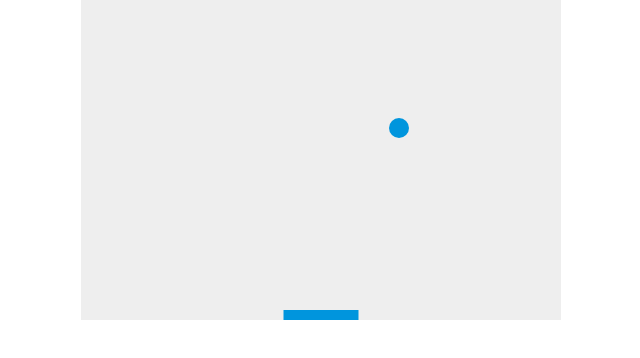
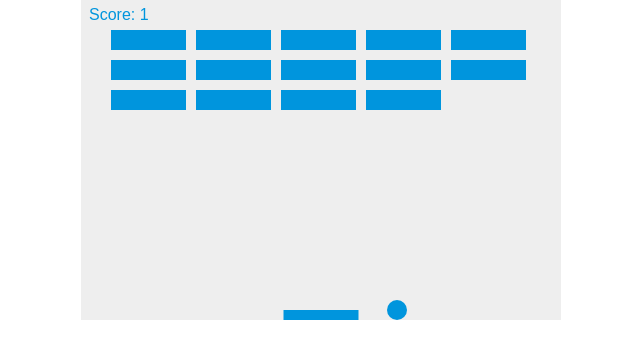
Before and after one commit to MrWtrmelon/WebGameTuT, a plain HTML site: page index.html in a window 1280 px wide. Shown: the whole page, without its empty margins (319-959 px from the left). Drawn offline with Linux system fonts and the light colour scheme.

Commit message:
Update index.html

```diff
--- a/index.html
+++ b/index.html
@@ -13,6 +13,9 @@
 <canvas id="myCanvas" width="480" height="320"></canvas>
 
 <script>
+
+	//Tutorial here https://developer.mozilla.org/en-US/docs/Games/Tutorials/2D_Breakout_game_pure_JavaScript/Game_over
+
 	//JavaScript goes in this section
 	//Canvas creation stuff
 	var canvas = document.getElementById("myCanvas");
@@ -28,13 +31,35 @@
 
 		var ballRadius = 10; //Self-explanatory
 
-
 		var paddleHeight = 10;
 		var paddleWidth = 75;
 		var paddleX = (canvas.width-paddleWidth) / 2;
 		var rightPressed = false;
 		var leftPressed = false;
 
+		var brickRowCount = 3;
+		var brickColumnCount = 5;
+		var brickWidth = 75;
+		var brickHeight = 20;
+		var brickPadding = 10;
+		var brickOffsetTop = 30;
+		var brickOffsetLeft = 30;
+		var bricks = []; //2D array
+			for(var c=0; c<brickColumnCount; c++) { //Nested For-Loop to sort out the bricks into the 2D array
+    				bricks[c] = [];
+    					for(var r=0; r<brickRowCount; r++) {
+        					bricks[c][r] = { x: 0, y: 0, status: 1 };
+    					}
+			}
+
+		var score = 0;
+
+		//Things to help program look for user input
+		document.addEventListener("keydown", keyDownHandler, false); //A check for the keydown variable
+		document.addEventListener("keyup", keyUpHandler, false); //A check for the keyup variable
+
+		document.addEventListener("mousemove", mouseMoveHandler, false);
+		document.addEventListener("touchstart", touchStartHandler, false);
 
 		/* Messy draw function
 			function draw() {
@@ -48,6 +73,12 @@
     			 y += dy; //Makes the Ball move in the y direction
 			}
 		*/
+
+		function drawScore() {
+		    ctx.font = "16px Arial";
+		    ctx.fillStyle = "#0095DD";
+		    ctx.fillText("Score: "+score, 8, 20);
+		 }
 
 		function drawBall() {
  		   ctx.beginPath();
@@ -65,21 +96,69 @@
 			ctx.closePath();
 		}
 
+		function drawBricks() {
+    			for (var c = 0; c < brickColumnCount; c++) {
+        			for (var r = 0; r < brickRowCount; r++) {
+            				if (bricks[c][r].status == 1) {
+                				var brickX = (c * (brickWidth + brickPadding)) + brickOffsetLeft;
+                				var brickY = (r * (brickHeight + brickPadding)) + brickOffsetTop;
+                				bricks[c][r].x = brickX;
+                				bricks[c][r].y = brickY;
+                				ctx.beginPath();
+                				ctx.rect(brickX, brickY, brickWidth, brickHeight);
+                				ctx.fillStyle = "#0095DD";
+                				ctx.fill();
+                				ctx.closePath();
+            				}
+        			}
+    			}
+		}
+
+		function collisionDetection() {
+		    for(var c=0; c<brickColumnCount; c++) {
+		        for(var r=0; r<brickRowCount; r++) {
+		            var b = bricks[c][r];
+		            if(b.status == 1) {
+		                if(x > b.x && x < b.x+brickWidth && y > b.y && y < b.y+brickHeight) {
+		                    dy = -dy;
+		                    b.status = 0;
+				    score++;
+				    if(score == brickRowCount*brickColumnCount) {
+                        		alert("YOU WIN, CONGRATULATIONS!");
+                        		document.location.reload();
+                        		clearInterval(interval); // Needed for Chrome to end game
+		                     }
+		                 }
+		             }
+		         }
+		     }
+		}
+
 		function draw() {
 		    ctx.clearRect(0, 0, canvas.width, canvas.height);
+		    drawBricks();
 		    drawBall(); //Performs the drawBall function
 		    drawPaddle();
+		    collisionDetection();
+		    drawScore();
 		    //Checks to see if Ball is about to collide with one of the walls
 		    	//Top and Bottom Wall
+			if(y + dy < ballRadius) {
+			    dy = -dy;
+			} else if(y + dy > canvas.height-ballRadius) { //Looks to see if the ball made contact with the paddle
+			    if(x > paddleX && x < paddleX + paddleWidth) {
+			        dy = -dy;
+			    }
+			    else {
+			        alert("GAME OVER");
+			        document.location.reload();
+			        clearInterval(interval);
+			    }
+			}
+			//Left and Right Wall
 			if(x + dx > canvas.width-ballRadius || x + dx < ballRadius) {
-    				dx = -dx;
+   				dx = -dx;
 				}
-			//Left and Right Wall
-			if(y + dy > canvas.height-ballRadius || y + dy < ballRadius) {
-   				dy = -dy;
-				}
-		    x += dx;
-		    y += dy;
 
 		    //Paddle Movement
 			if(rightPressed) {
@@ -96,6 +175,9 @@
         				paddleX = 0;
     				}
 			}
+
+		    x += dx;
+		    y += dy;
 		}
 
 		//Functions for recieving information about keystrokes
@@ -116,11 +198,24 @@
         				leftPressed = false;
     				}
 			}
+			function mouseMoveHandler(e) {
+			    var relativeX = e.clientX - canvas.offsetLeft;
+			    if(relativeX > 0 && relativeX < canvas.width) {
+			        paddleX = relativeX - paddleWidth/2;
+			    }
+			}
+			function touchStartHandler(e) {
+				var relativeX = e.clientX
+				if (relativeX < 240) {
+					paddleX = paddleX - 10;
+				}
+				else {
+					paddleX = paddleX + 10;
+				}
+			}
 
-		document.addEventListener("keydown", keyDownHandler, false); //A check for the keydown variable
-		document.addEventListener("keyup", keyUpHandler, false); //A check for the keyup variable
-
-		setInterval(draw, 10); //Performs the function "draw" every 10 milliseconds
+		//setInterval(draw, 10); //Performs the function "draw" every 10 milliseconds
+		var interval = setInterval(draw, 10);
 
 	/* Practice Code for canvas work
 		//Draws a box
```
